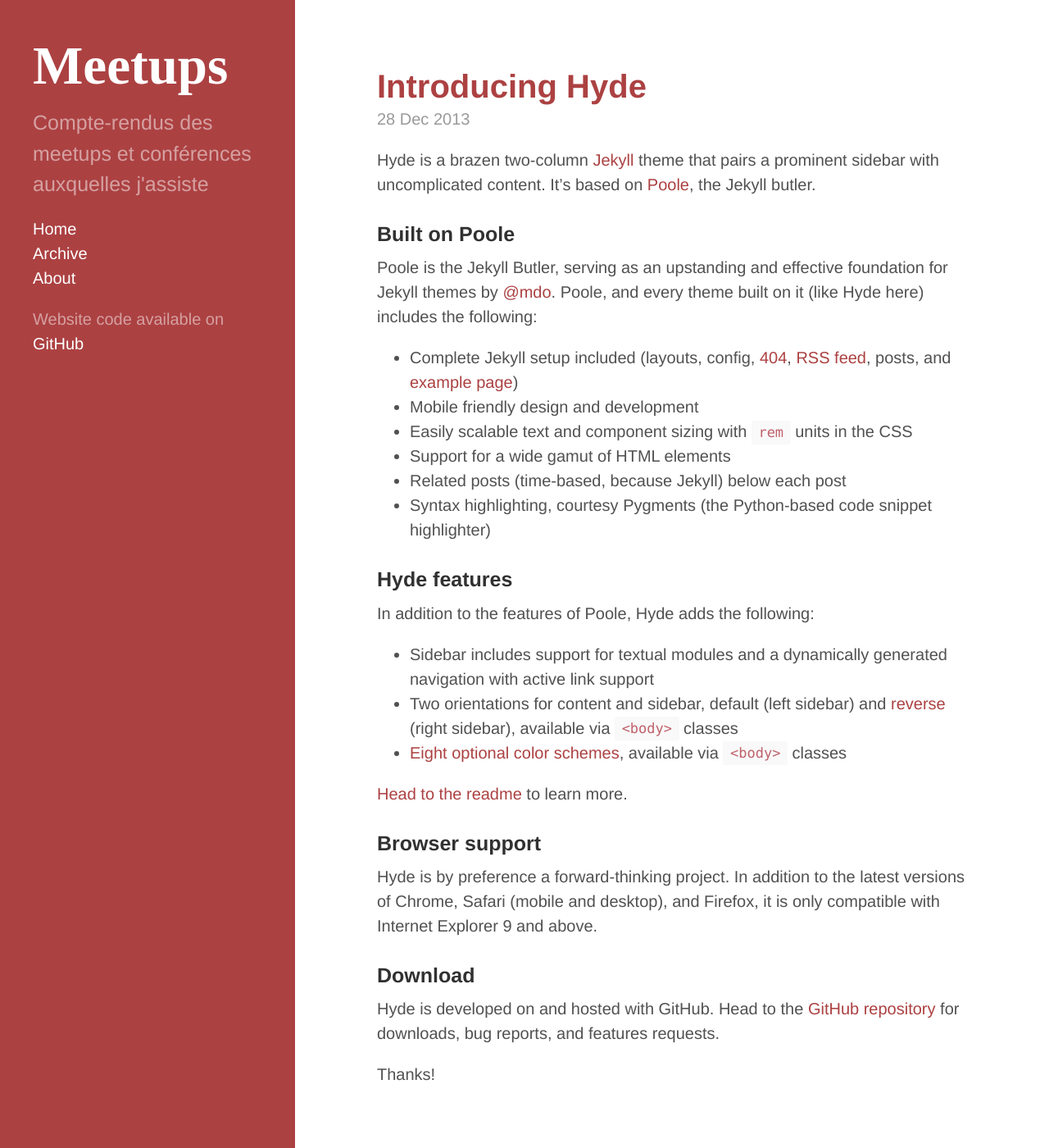
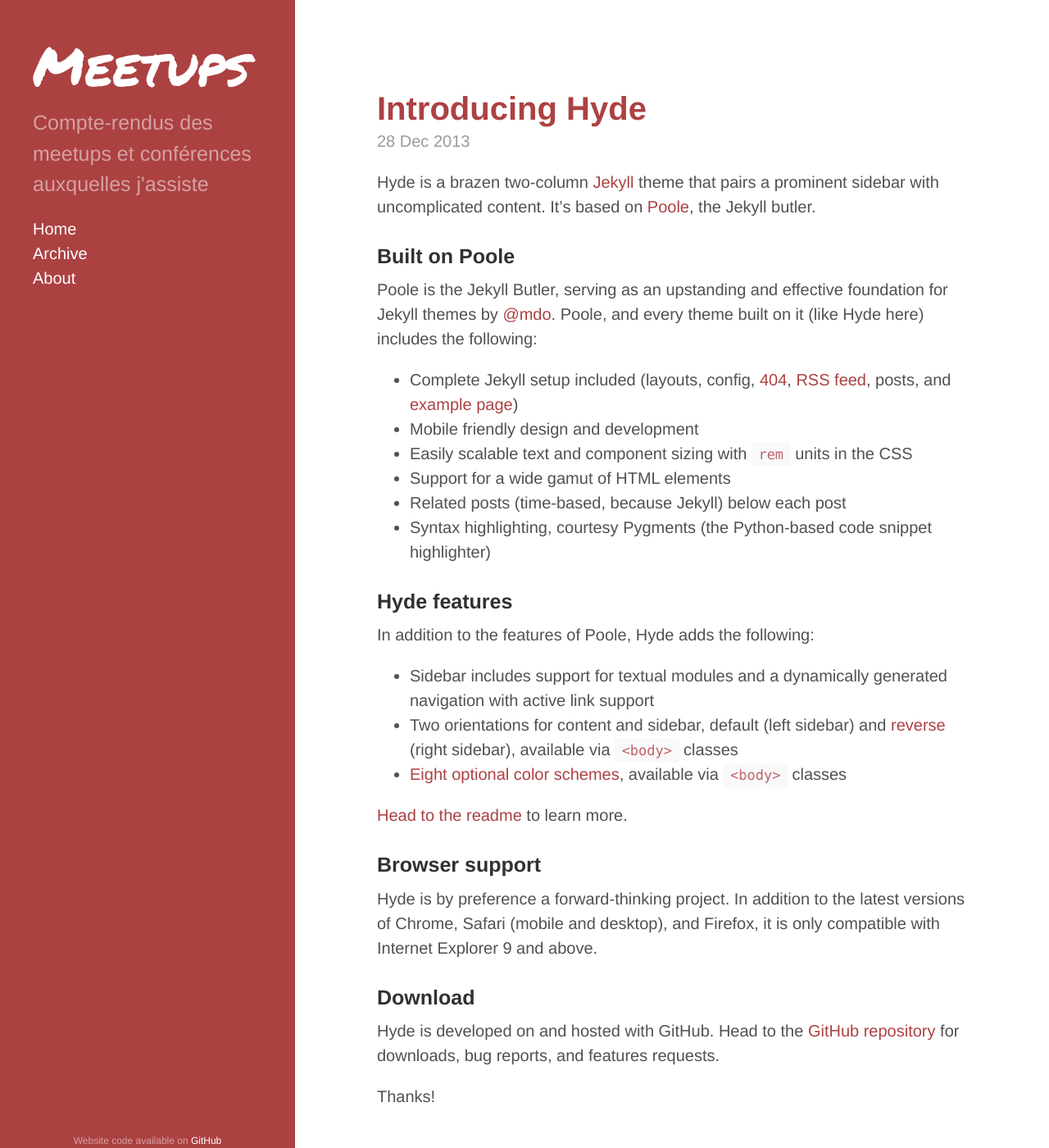
Before and after one commit to pixelastic/meetups.pixelastic.com, a Jekyll site: the page built from index.html, in a window 1280 px wide and 1400 px high. Shown: the whole window at 82% size. Built offline with Jekyll 4.4.1, drawn with Linux system fonts in a browser that asks for light colours; Markdown is read by kramdown in place of the engine named in the settings; the list of posts is cut into pages by our own code.

Commit message:
Updating a bit of color.

```diff
--- a/_layouts/default.html
+++ b/_layouts/default.html
@@ -21,7 +21,7 @@
   <link rel="alternate" type="application/rss+xml" title="RSS" href="/atom.xml">
 </head>
 
-<body class="layout theme-base-08">
+<body class="layout">
   <div class="sidebar">
     <div class="container">
       <div class="sidebar-about">
--- a/index.html
+++ b/index.html
@@ -6,7 +6,7 @@
 <div class="posts">
   {% for post in paginator.posts %}
   <div class="post">
-    <h1 class="post-title">
+    <h1>
       <a href="{{ post.url }}">
         {{ post.title }}
       </a>
--- a/public/css/meetups.css
+++ b/public/css/meetups.css
@@ -1,10 +1,40 @@
 @font-face {
-  font-family: 'permanent_markerregular';
-  src: url('/fonts/PermanentMarker.eot');
-  src: url('/fonts/PermanentMarker.eot?#iefix') format('embedded-opentype'),
-       url('/fonts/PermanentMarker.woff') format('woff'),
-       url('/fonts/PermanentMarker.ttf') format('truetype'),
-       url('/fonts/PermanentMarker.svg#permanent_markerregular') format('svg');
+  font-family: 'PermanentMarker';
+  src: url('/public/fonts/PermanentMarker.eot');
+  src: url('/public/fonts/PermanentMarker.eot?#iefix') format('embedded-opentype'),
+       url('/public/fonts/PermanentMarker.woff') format('woff'),
+       url('/public/fonts/PermanentMarker.ttf') format('truetype'),
+       url('/public/fonts/PermanentMarker.svg#permanent_markerregular') format('svg');
   font-weight: normal;
   font-style: normal;
 }
+
+/* Main */
+a {
+  color: #ac4142;
+}
+a:hover,
+a:focus {
+  text-decoration:none;
+}
+
+/* Titles */
+
+/* Sidebar */
+.sidebar {
+  background-color: #ac4142;
+}
+.sidebar h1 {
+  font-family: 'PermanentMarker', Arial, sans-serif;
+  font-weight:normal;
+}
+.sidebar-footer {
+  position:absolute;
+  bottom:0;
+  left:0;
+  right:0;
+  text-align:center;
+  font-size:0.6em;
+}
+
+/* Content */
```
Also changed, not shown: LICENSE.md (deleted), README.md.
